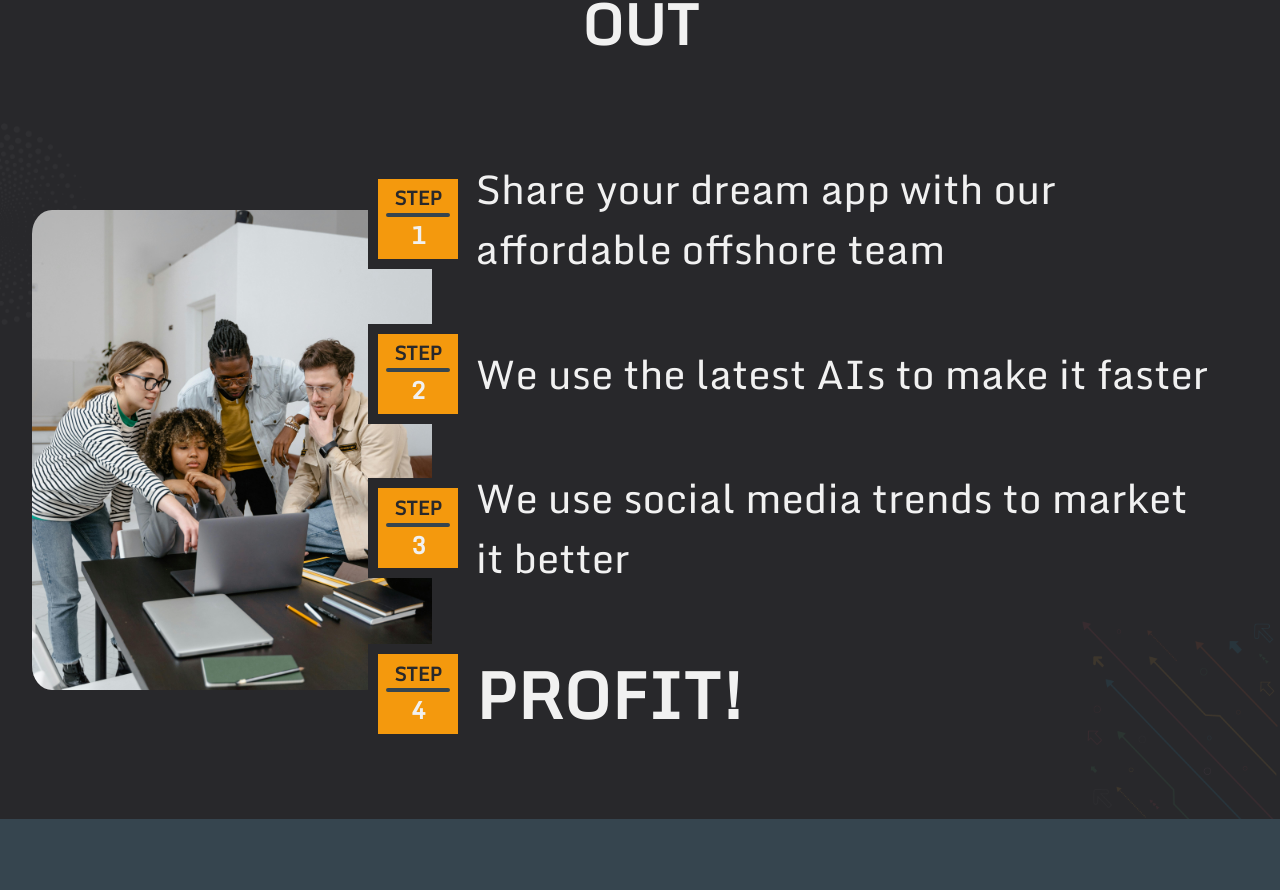
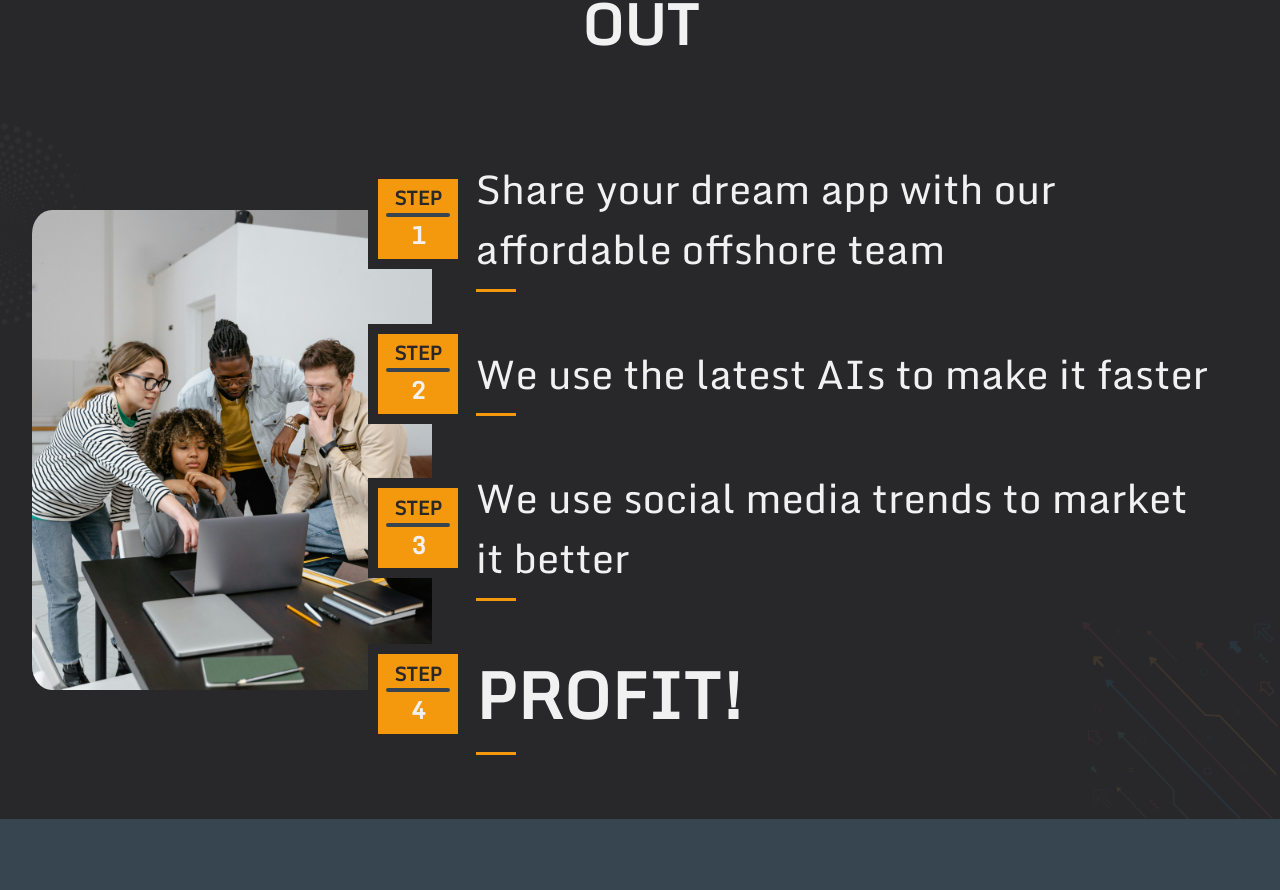
Before and after one commit to RadySonabu/shrader-tekk, a Next.js app: page / in a window 1280 px wide. Shown: the part 1526-2416 px from the top of the page. Built offline with nearby package versions, Linux system fonts and the light colour scheme; a web font is replaced by a local one.

Commit message:
added animation edge section

```diff
--- a/app/components/ouredge/edge.css
+++ b/app/components/ouredge/edge.css
@@ -159,10 +159,27 @@
 }
 
 .step-description {
+  position: relative;
   opacity: 0;
   transform: translateX(-50px);
   transition: opacity 0.5s ease-out, transform 0.5s ease-out;
   transition-delay: 0.8s;
+  max-width: fit-content;
+}
+
+.step-description::before {
+  content: "";
+  position: absolute;
+  top: 0;
+  bottom: 0;
+  width: 40px;
+  border-bottom: 3px solid var(--yellow);
+  transition: border-bottom 0.5s cubic-bezier(0.17, 0.67, 0.95, 0.65),
+    width 0.5s ease;
+}
+
+.step-description:hover::before {
+  width: 100%; /* Expands the width when the parent is hovered */
 }
 
 .step-description.visible {
```
